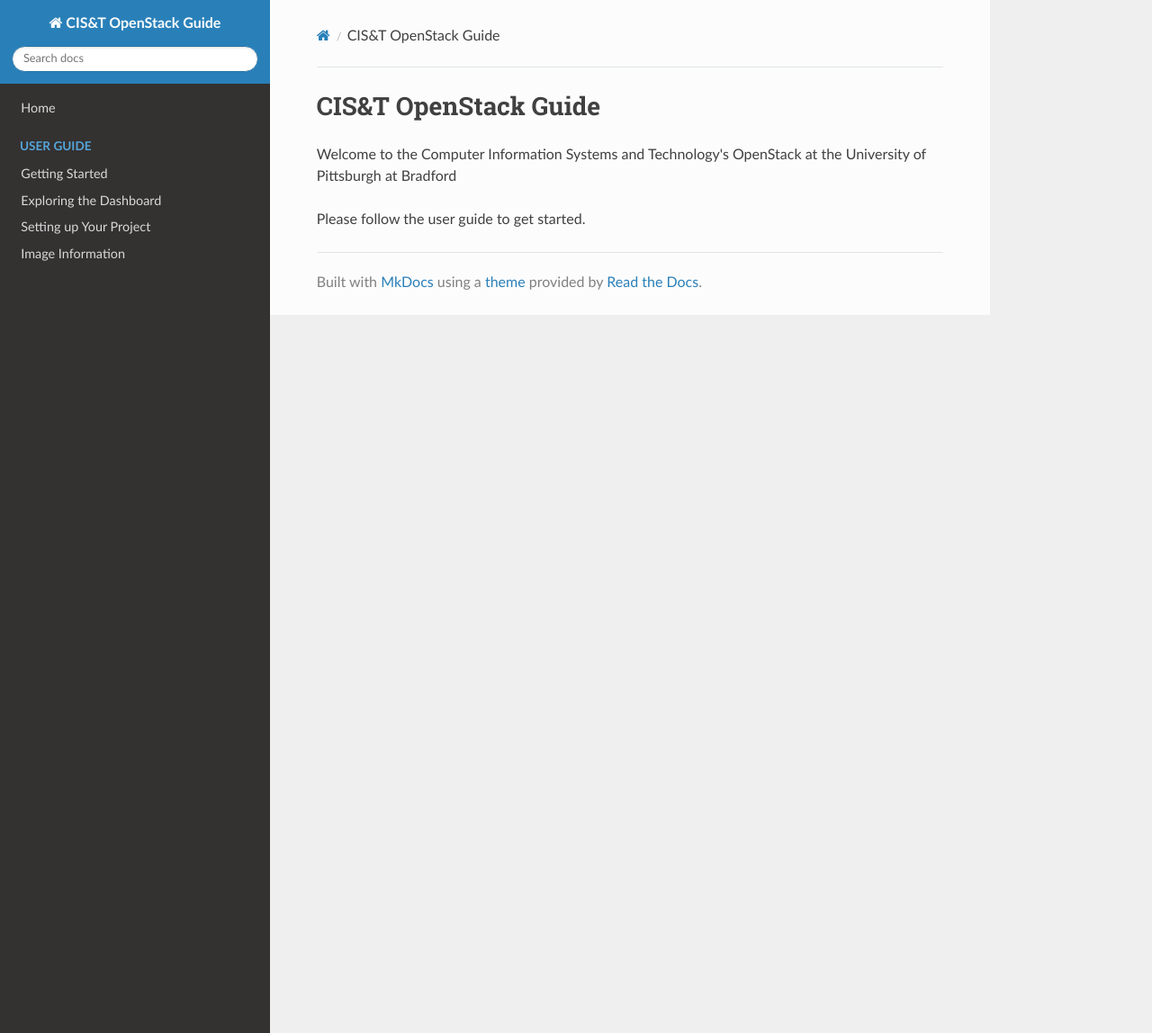
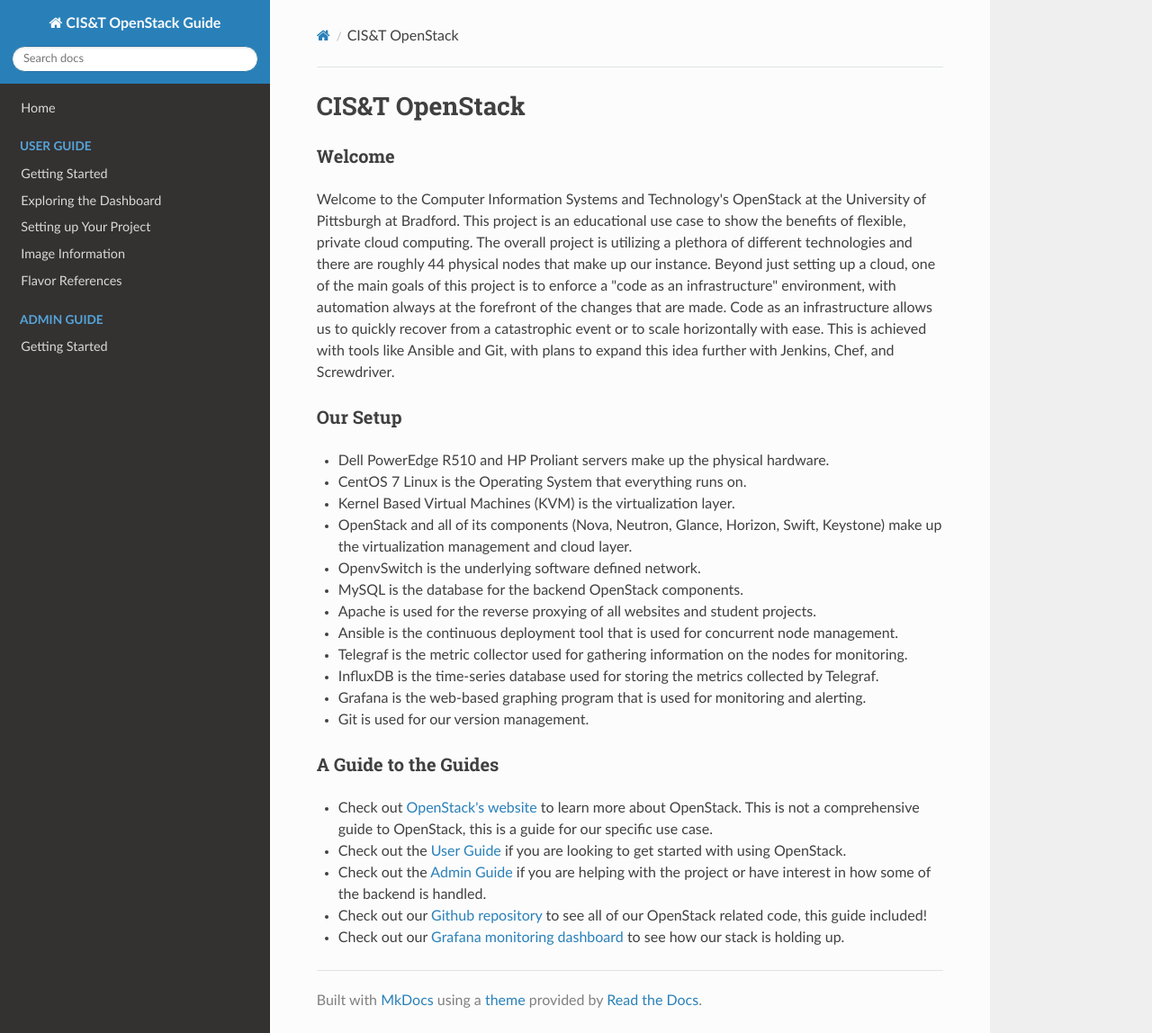
Before and after one commit to cist-openstack/openstack, an MkDocs documentation site: the page built from guide/docs/user_guide/index.md, in a window 1280 px wide and 1148 px high. Shown: the whole window at 90% size. Built offline with MkDocs 1.6.1, drawn with Linux system fonts in a browser that asks for light colours; nearby versions of some CDN libraries; old or Windows-style settings are respelled for this version of MkDocs.

Commit message:
updates to guide

```diff
--- a/guide/docs/user_guide/index.md
+++ b/guide/docs/user_guide/index.md
@@ -1,5 +1,25 @@
-# CIS&T OpenStack Guide
+# CIS&T OpenStack
 
-Welcome to the Computer Information Systems and Technology's OpenStack at the University of Pittsburgh at Bradford
+### Welcome
+Welcome to the Computer Information Systems and Technology's OpenStack at the University of Pittsburgh at Bradford. This project is an educational use case to show the benefits of flexible, private cloud computing. The overall project is utilizing a plethora of different technologies and there are roughly 44 physical nodes that make up our instance. Beyond just setting up a cloud, one of the main goals of this project is to enforce a "code as an infrastructure" environment, with automation always at the forefront of the changes that are made. Code as an infrastructure allows us to quickly recover from a catastrophic event or to scale horizontally with ease. This is achieved with tools like Ansible and Git, with plans to expand this idea further with Jenkins, Chef, and Screwdriver.
 
-Please follow the user guide to get started.
+### Our Setup
+- Dell PowerEdge R510 and HP Proliant servers make up the physical hardware.
+- CentOS 7 Linux is the Operating System that everything runs on.
+- Kernel Based Virtual Machines (KVM) is the virtualization layer.
+- OpenStack and all of its components (Nova, Neutron, Glance, Horizon, Swift, Keystone) make up the virtualization management and cloud layer.
+- OpenvSwitch is the underlying software defined network.
+- MySQL is the database for the backend OpenStack components.
+- Apache is used for the reverse proxying of all websites and student projects.
+- Ansible is the continuous deployment tool that is used for concurrent node management.
+- Telegraf is the metric collector used for gathering information on the nodes for monitoring.
+- InfluxDB is the time-series database used for storing the metrics collected by Telegraf.
+- Grafana is the web-based graphing program that is used for monitoring and alerting.
+- Git is used for our version management.
+
+### A Guide to the Guides
+- Check out [OpenStack's website](https://www.openstack.org/) to learn more about OpenStack. This is not a comprehensive guide to OpenStack, this is a guide for our specific use case.
+- Check out the [User Guide](http://help.snapstack.cloud/user_guide/getting_started/) if you are looking to get started with using OpenStack.
+- Check out the [Admin Guide](http://help.snapstack.cloud/admin_guide/getting_started) if you are helping with the project or have interest in how some of the backend is handled.
+- Check out our [Github repository](https://github.com/cist-openstack/openstack.git) to see all of our OpenStack related code, this guide included!
+- Check out our [Grafana monitoring dashboard](http://grafana.snapstack.cloud/dashboard/db/cpu?refresh=1m&orgId=2) to see how our stack is holding up.
--- a/guide/mkdocs.yml
+++ b/guide/mkdocs.yml
@@ -6,4 +6,7 @@
         - "Exploring the Dashboard" : "user_guide/explore_dashboard.md"
         - "Setting up Your Project" : "user_guide/setup.md"
         - "Image Information" : "user_guide/image_info.md"
+        - "Flavor References" : "user_guide/flavors.md"
+    - Admin Guide:
+        - "Getting Started" : "admin_guide/getting_started.md"
 theme: readthedocs
```
Also changed, not shown: guide/docs/admin_guide/getting_started.md (added, +2 -0 lines), guide/docs/user_guide/flavors.md (added, +14 -0 lines), guide/docs/user_guide/setup.md (+1 -1 lines).
